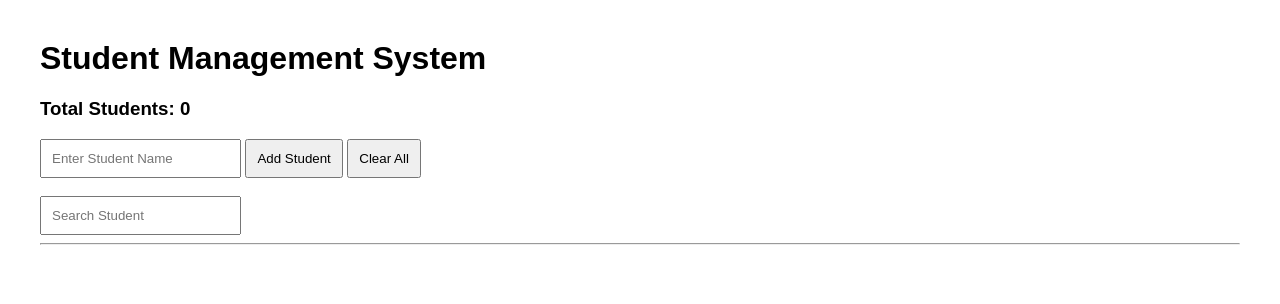
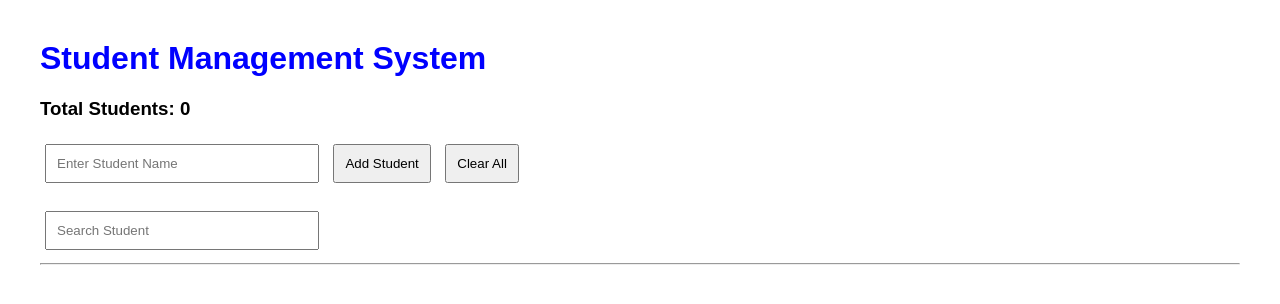
Before and after one commit to Harsha2139/student-management-systems, a plain HTML site: page index.html in a window 1280 px wide. Drawn offline with Linux system fonts and the light colour scheme.

Commit message:
Add files via upload

```diff
--- a/style.css
+++ b/style.css
@@ -1,12 +1,25 @@
 body{
-    font-family: Arial;
-    margin:40px;
+    font-family: Arial, sans-serif;
+    margin: 40px;
+}
+
+h1{
+    color: blue;
 }
 
 input{
-    padding:10px;
+    padding: 10px;
+    width: 250px;
+    margin: 5px;
 }
 
 button{
-    padding:10px;
+    padding: 10px;
+    margin: 5px;
+    cursor: pointer;
 }
+
+li{
+    margin-top: 10px;
+    font-size: 18px;
+}
```
